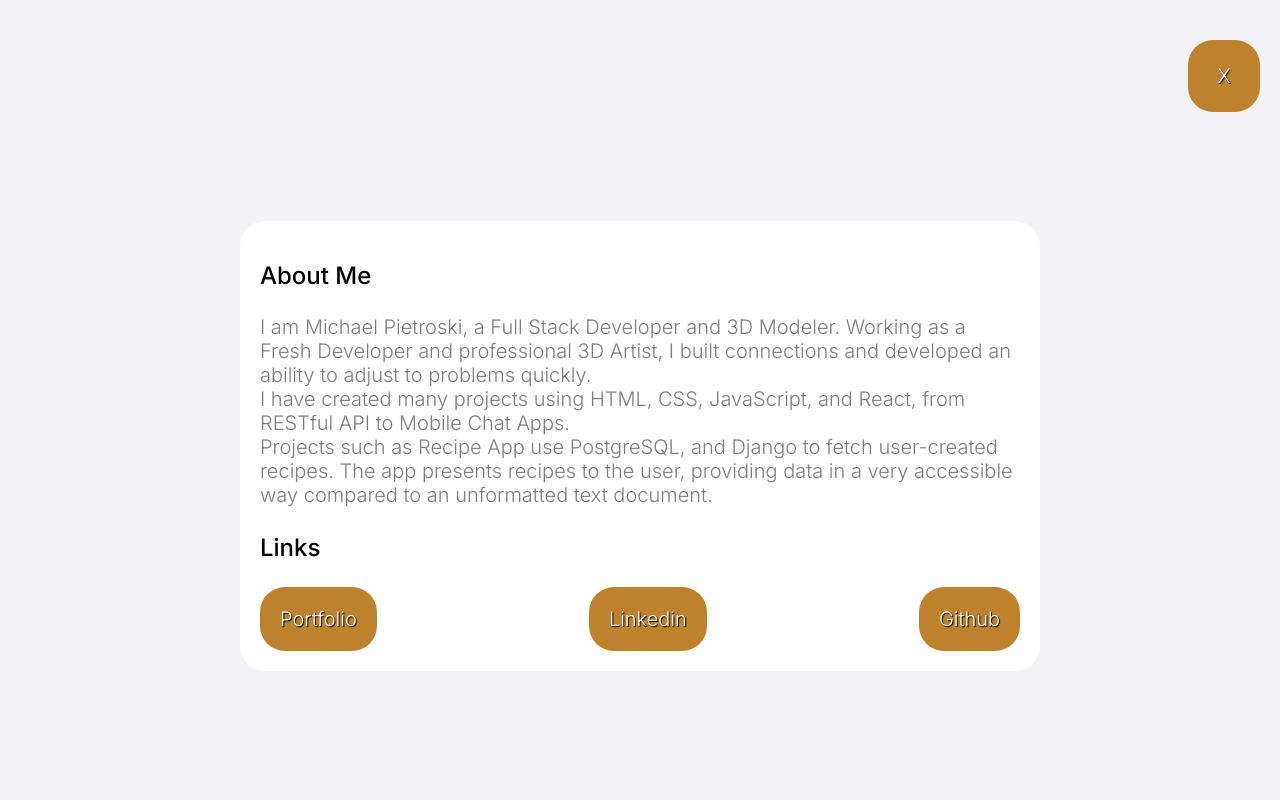
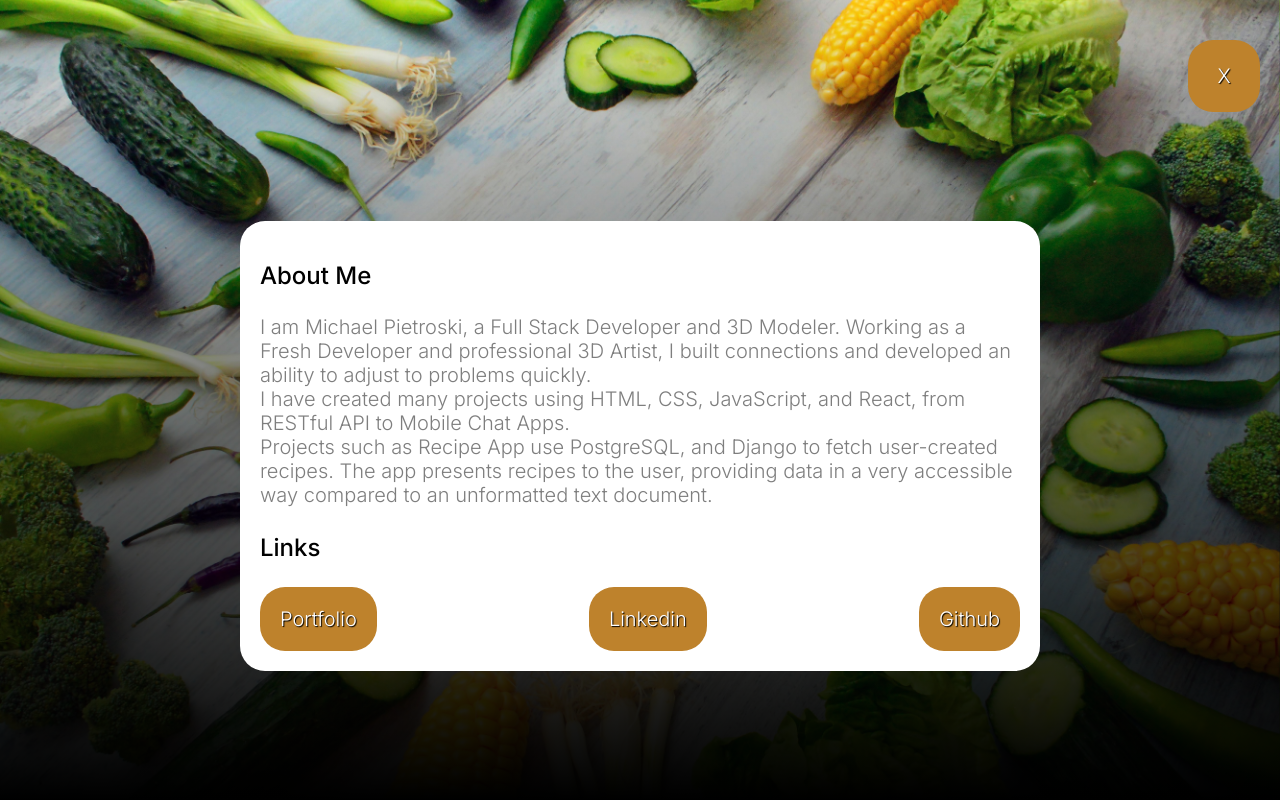
Before and after one commit to vppelli/recipe-app, a Django app: page /about/ in a window 1280 px wide. Run offline with Django 4.2, Linux system fonts and the light colour scheme.

Commit message:
updated about.html

```diff
--- a/recipes/templates/recipes/about.html
+++ b/recipes/templates/recipes/about.html
@@ -15,7 +15,7 @@
 </head>
 
 <body
-    style="background-image: none; padding: 40px 20px 40px 20px; height: 100vh;">
+    style="padding: 40px 20px 40px 20px; height: 100vh;">
     <div class="auto_container">
         <div class="alignright">
             <a href="/recipes/">X</a>
```
